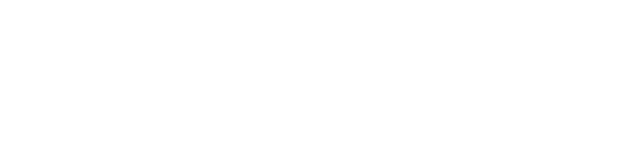
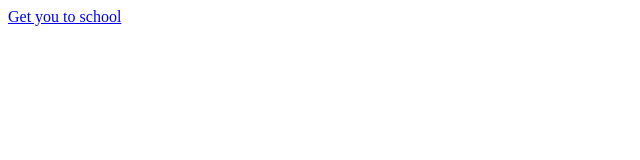
Before and after one commit to aalfonsobarajas01/GitDemo2023, a plain HTML site: page index.html in a window 1280 px wide. Shown: the whole page, without its empty margins (0-640 px from the left). Drawn offline with Linux system fonts and the light colour scheme.

Commit message:
Added a link of nbcc

```diff
--- a/index.html
+++ b/index.html
@@ -4,4 +4,5 @@
 <head>
 
 <title> Whatever </title>
+<p><a href="https://nbcc.ca/"> Get you to school</a></p>
 </head>
```
